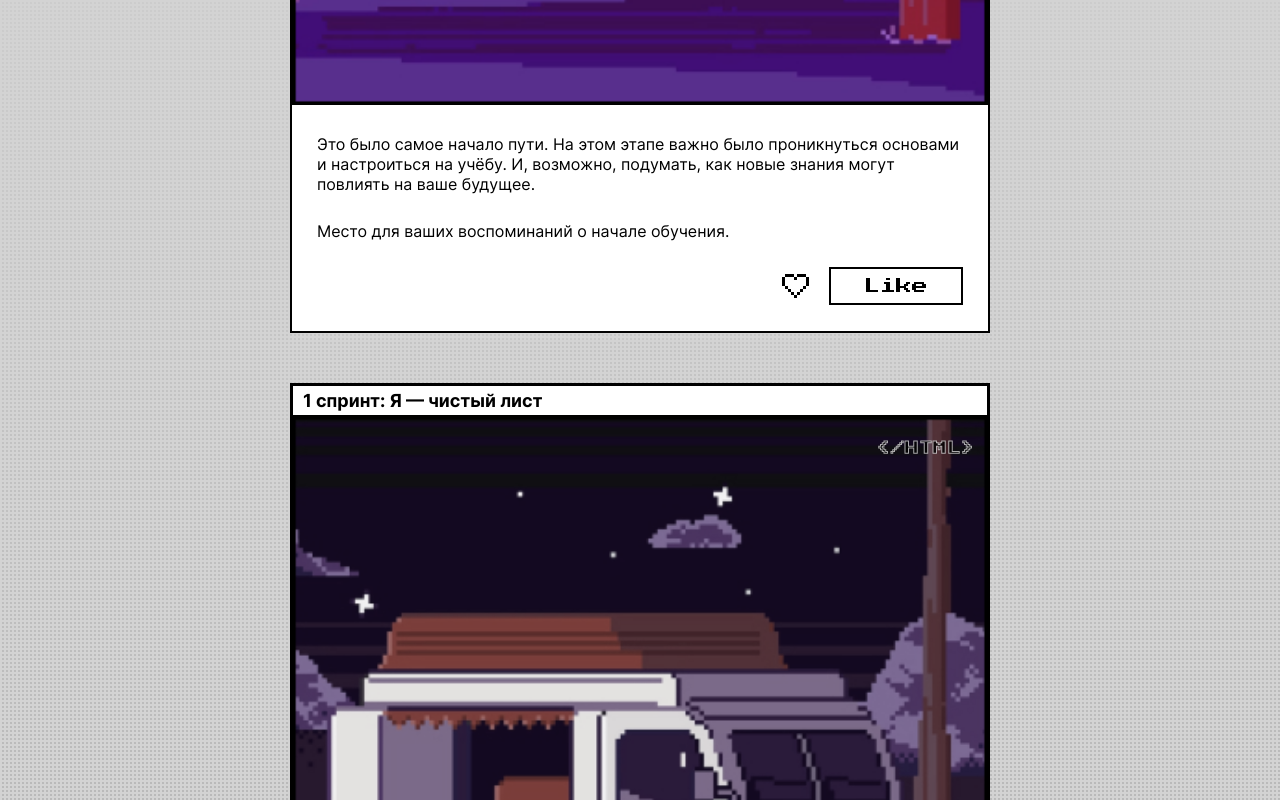
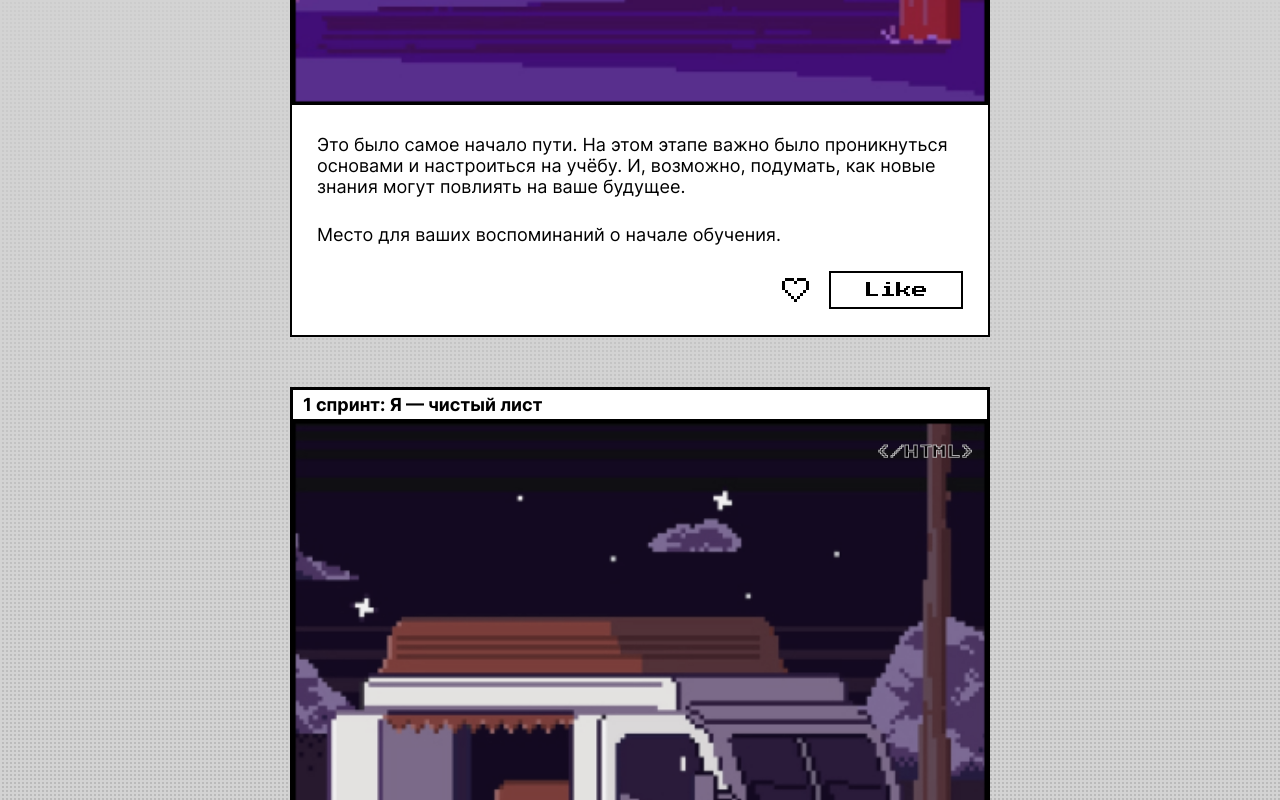
Before and after one commit to AskonaLi/zakrivayuschiy-teg-f, a plain HTML site: page index.html in a window 1280 px wide. Shown: the part 1160-1960 px from the top of the page. Drawn offline with Linux system fonts and the light colour scheme.

Commit message:
Изменил размер шрифта для карточки

```diff
--- a/styles/style.css
+++ b/styles/style.css
@@ -150,6 +150,10 @@
         text-stroke: 0.5px var(--label-stroke-color);
         text-shadow: none;
     }
+}
+
+.text__card {
+  font-size: 18px;
 }
 
 .filter-img__card {
```
